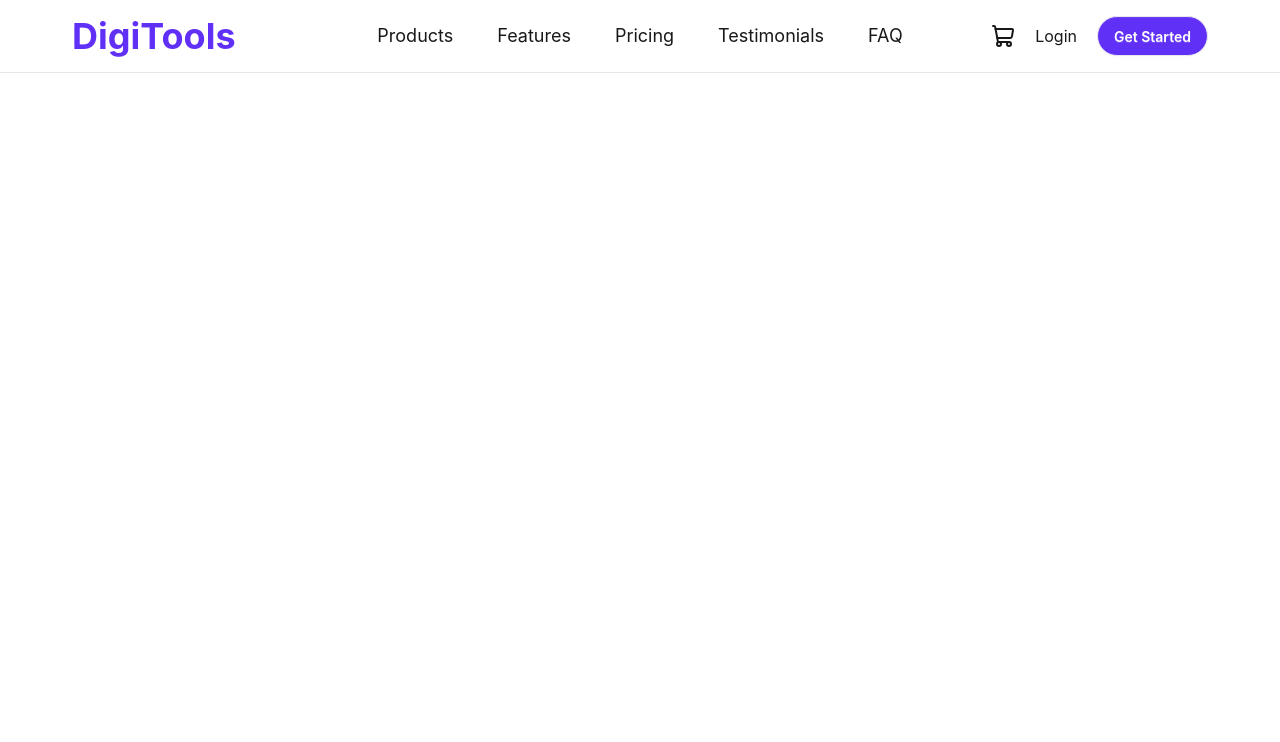
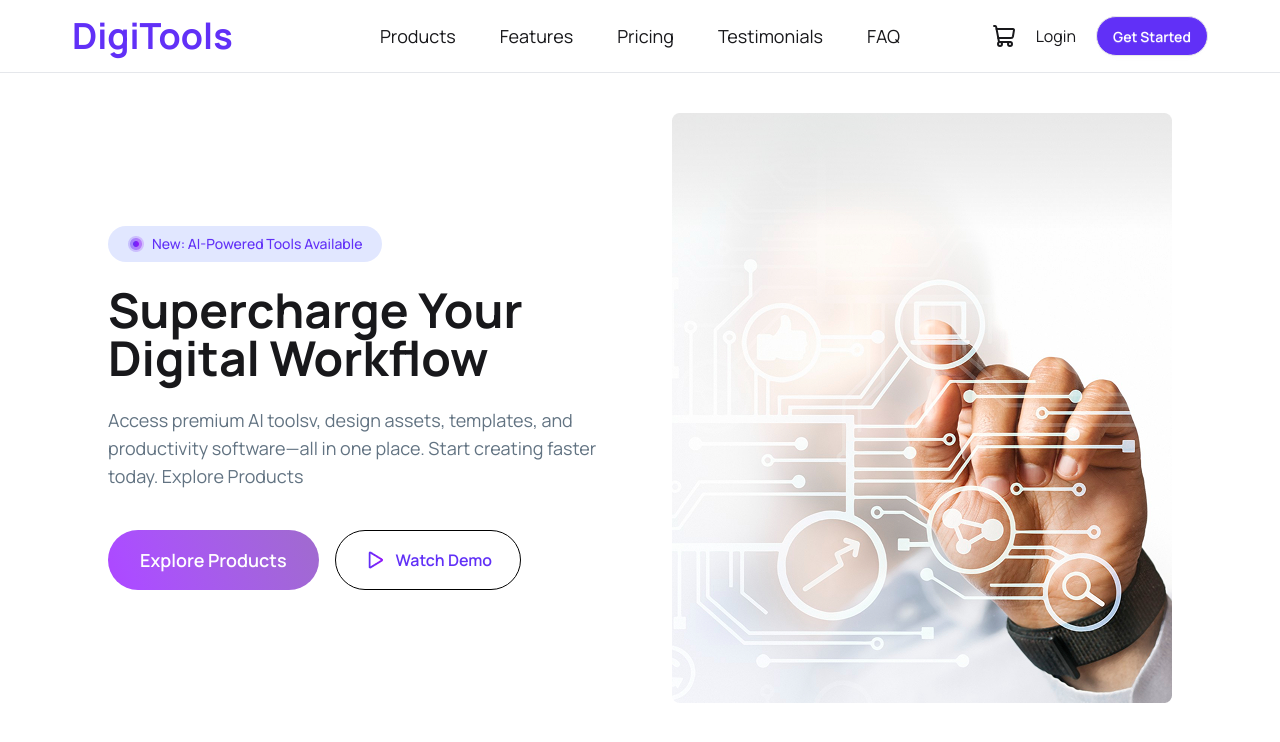
Before and after one commit to MDSOBUJMADBOR/assignment-6, a React (Vite) app: page / in a window 1280 px wide. Shown: the top 742 px of the page. Built offline with nearby package versions, Linux system fonts and the light colour scheme.

Commit message:
BanNer added

```diff
--- a/src/App.jsx
+++ b/src/App.jsx
@@ -1,6 +1,8 @@
 
 import './App.css'
+import BanNer from './component/Banner/BanNer'
 import Navbar from './component/Navbar/Navbar'
+
 
 function App() {
 
@@ -8,10 +10,11 @@ function App() {
   return (
     <>
     <Navbar></Navbar>
+   <BanNer></BanNer>
 
 
+</>
 
-    </>
   )
 }
 
--- /dev/null
+++ b/src/component/Banner/BanNer.jsx
@@ -0,0 +1,69 @@
+import React from 'react';
+import BanNerImage from '../../assets/banner.png'
+import GradientImage from '../../assets/Group.png'
+import PlayImage from '../../assets/Play.png'
+
+const BanNer = () => {
+          return (
+
+
+<div className="max-w-6xl mx-auto flex items-center my-10">
+      <div className=" mx-auto grid grid-cols-1 lg:grid-cols-2 gap-10 items-center ">
+              {/* Left Content */}
+             <div className="space-y-6">
+                                        <div className="inline-flex items-center gap-2 bg-[#e1e7ff]  text-[#6130f7] text-sm        font-medium px-5 py-2 rounded-full">
+                                        <img src={GradientImage} alt="" />
+                                        New: AI-Powered Tools Available
+                                        </div>
+
+                                         <h1 className='text-5xl font-bold'>Supercharge Your  <br /> Digital Workflow </h1>
+
+                                        {/* <h1 className="text-4xl lg:text-5xl font-bold leading-tight tracking-tighter text-red-600">
+                                        One Subscription.
+                                        <br />
+                                        <span className="bg-linear-to-r from-red-400 via-orange-400 to-amber-400 bg-clip-text text-transparent">
+                                        All the AIs You Need
+                                        </span>
+                                                  </h1> */}
+
+                                        <p className="text-lg text-[#627382] max-w-lg">
+                                        Access premium AI toolsv, design assets, templates, and productivity software—all in one place. Start creating faster today.
+                                        Explore Products
+                                        </p>
+
+
+                                        <div className="flex flex-wrap gap-4 pt-4">
+                                        <button className=" bg-linear-65 from-purple-500 to-[#a06bce]  px-8 py-4 rounded-full font-semibold text-lg  flex items-center gap-3  text-white">
+                                        Explore Products
+
+                                        </button>
+
+                    <button className="border border-black text-[#6130f7]  px-7 rounded-full font-semibold   flex items-center gap-3  hover:bg-linear-65 from-purple-500 to-[#a06bce] hover:text-white ">
+                              <img src={PlayImage} alt="" />
+                                     Watch Demo
+
+                                        </button>
+                                        </div>
+
+
+
+
+            </div>
+
+                       {/* Right Image */}
+                    <div className="relative flex justify-center lg:justify-end">
+                              <div className="relative">
+                              <img src={BanNerImage} alt="" />
+                              </div>
+                    </div>
+
+         </div>
+</div>
+
+
+
+
+          );
+};
+
+export default BanNer;
--- a/src/index.css
+++ b/src/index.css
@@ -1,2 +1,8 @@
+@import url('https://fonts.googleapis.com/css2?family=Manrope:wght@200..800&family=Roboto:ital,wght@0,100..900;1,100..900&display=swap');
+
 @import "tailwindcss";
 @plugin "daisyui";
+
+*{
+font-family: "Manrope", sans-serif;
+}
```
Also changed, not shown: src/assets/Group.png (added).
